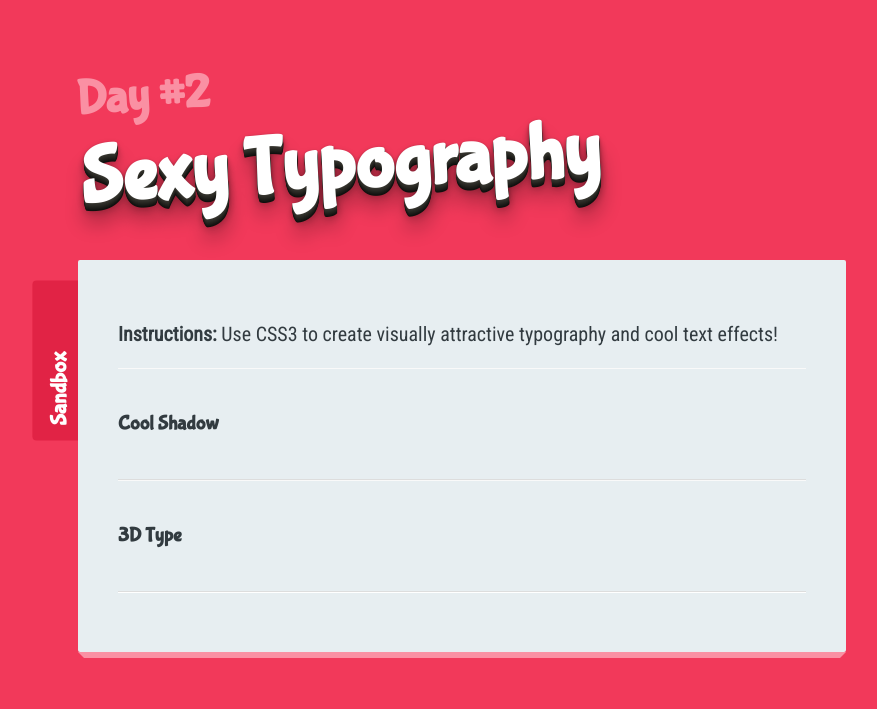
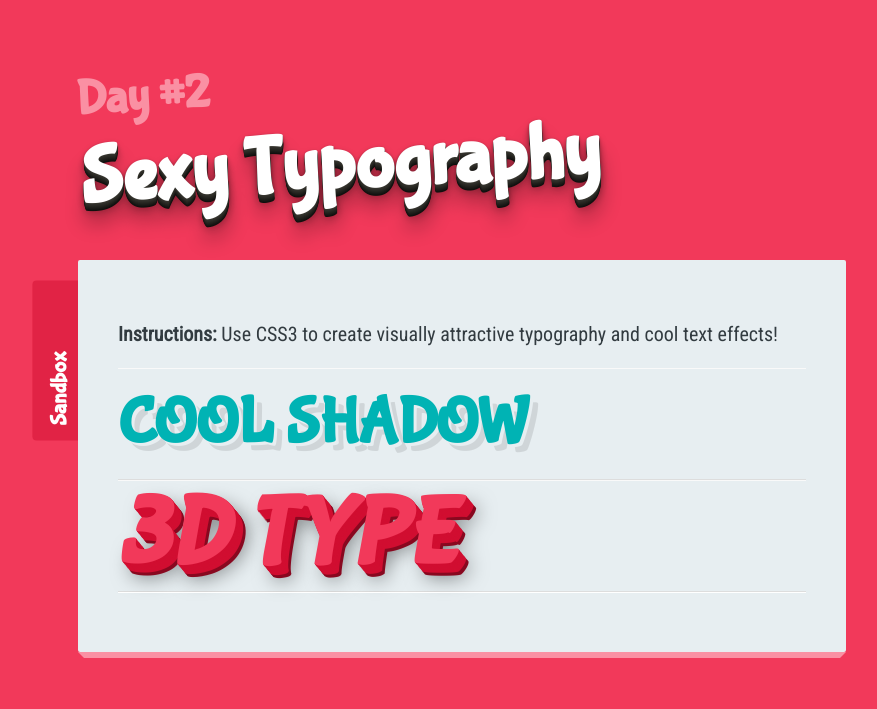
Before and after one commit to tryea/2-sexy-typography, a plain HTML site: page index.html in a window 1280 px wide. Shown: the top 709 px of the page, without its empty margins (178-1055 px from the left). Drawn offline with Linux system fonts and the light colour scheme; a web font is replaced by a local one.

Commit message:
[main] add 3D text style

```diff
--- a/sandbox.css
+++ b/sandbox.css
@@ -3,3 +3,40 @@
     CODE YOUR STYLES BELOW!
 
    ====================================== */
+
+.shadow-typo {
+    position: relative;
+    display: inline-block;
+    font-size: 4rem;
+    text-transform: uppercase;
+    color: #00b3b4;
+    text-shadow: 3px 3px 0px #e7eef1, 8px 8px 0px rgba(0, 0, 0, 0.1);
+}
+
+.threedee-typo {
+    font-size: 6rem;
+    text-transform: uppercase;
+    color: #f2395a;
+    -webkit-transform: skew(-5deg, -5deg) rotate(5deg);
+    -moz-transform: skew(-5deg, -5deg) rotate(5deg);
+    transform: skew(-5deg, -5deg) rotate(5deg);
+
+    -webkit-transform-origin: center center;
+    -moz-transform-origin: center center;
+    transform-origin: center center;
+
+    text-shadow: 1px 1px #d10e31,
+        1px 1px #d10e31,
+        2px 2px #d10e31,
+        3px 3px #d10e31,
+        4px 4px #d10e31,
+        5px 5px #d10e31,
+        6px 6px #d10e31,
+        7px 7px #d10e31,
+        8px 8px #d10e31,
+        9px 9px #d10e31,
+        10px 10px #890920,
+        11px 11px #890920,
+        12px 12px #890920,
+        13px 13px 20px rgba(0, 0, 0, 0.5)
+}
```
